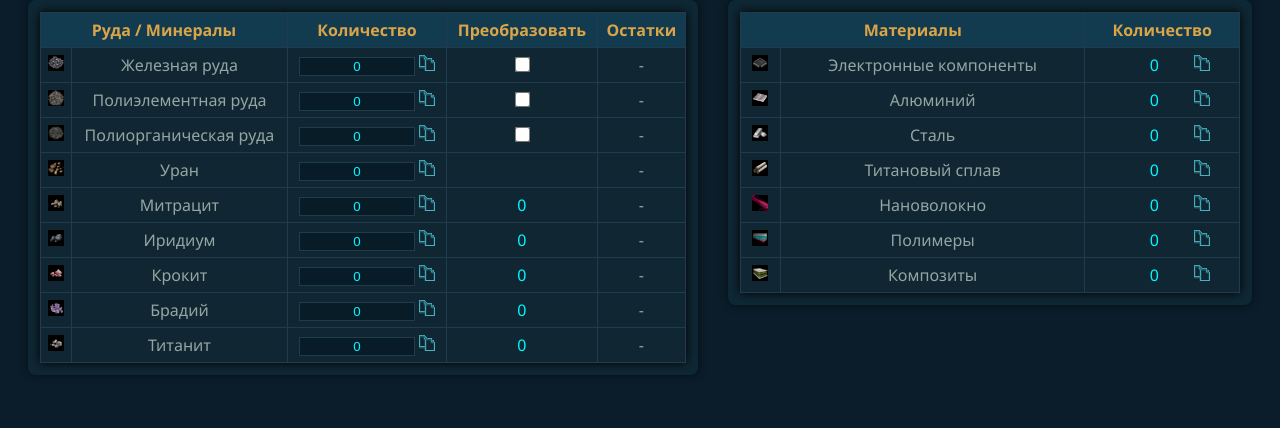
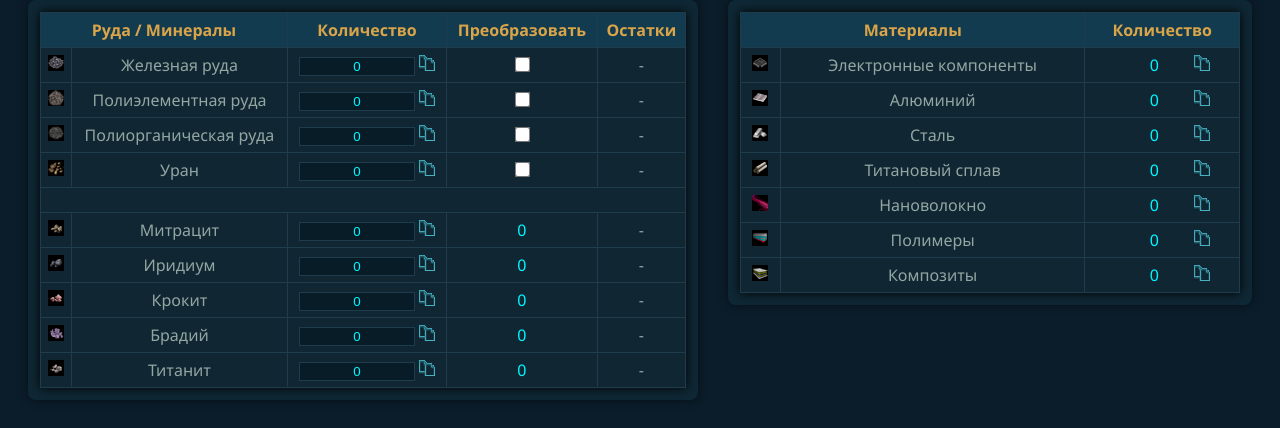
Before and after one commit to gransoul/ore-calculator, a plain HTML site: page index.html in a window 1280 px wide. Shown: the part 114-542 px from the top of the page. Drawn offline with Linux system fonts and the light colour scheme.

Commit message:
Update left-block.html

```diff
--- a/components/left-block.html
+++ b/components/left-block.html
@@ -64,9 +64,18 @@
     <input class="ore-input" type="text" value="0">
     <img class="copy-icon" src="images/productions/i-copy-16.png" onclick="copyRowValue('Уран', this.previousElementSibling)">
   </td>
-      <td></td>
+  <td>
+    <input type="checkbox" class="convert-checkbox" data-ore="Уран">
+  </td>
   <td>
     <span class="left-remaining" data-ore="Уран">-</span>
+  </td>
+</tr>
+
+<!-- Пустая строка под Ураном -->
+<tr>
+  <td colspan="5">
+    <div style="height: 12px; width: 50%; margin: auto;"></div>
   </td>
 </tr>
 
```
Lines whose indentation alone changed are shown as unchanged.
